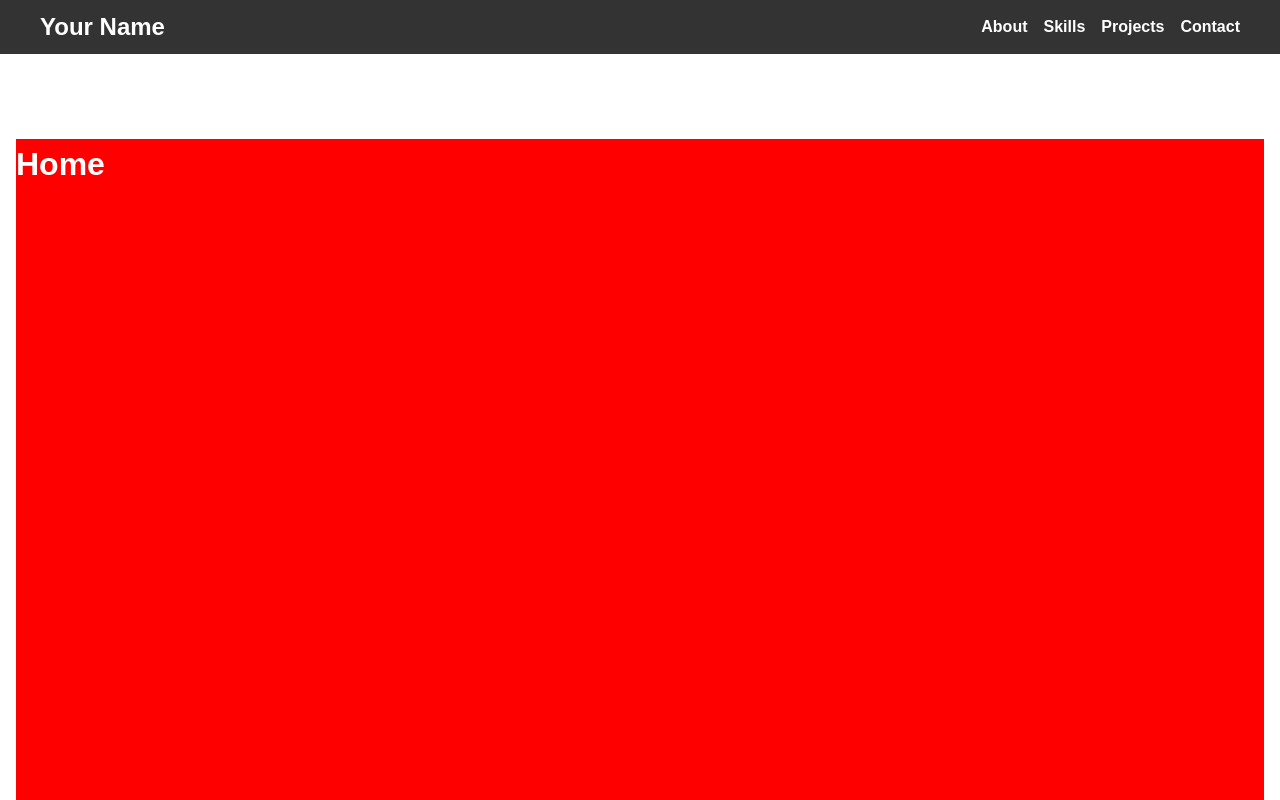
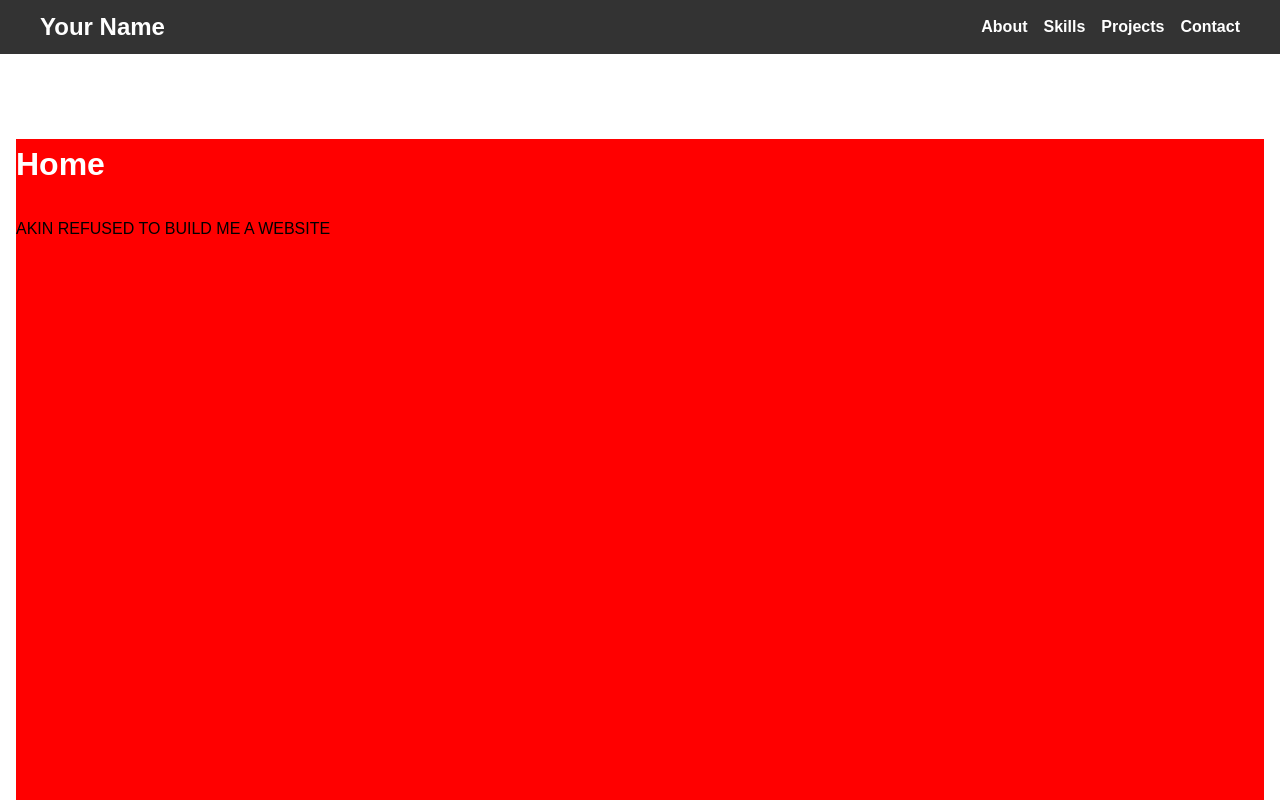
Before and after one commit to mnjja/jja.github.io, a plain HTML site: page index.html in a window 1280 px wide. Shown: the top 800 px of the page. Drawn offline with Linux system fonts and the light colour scheme.

Commit message:
#00005 Update

```diff
--- a/index.html
+++ b/index.html
@@ -28,6 +28,8 @@
 
         <section id="home">
             <h2>Home</h2>
+
+            <p> AKIN REFUSED TO BUILD ME A WEBSITE </p>
             <!-- Blank home page content -->
         </section>
 
```
